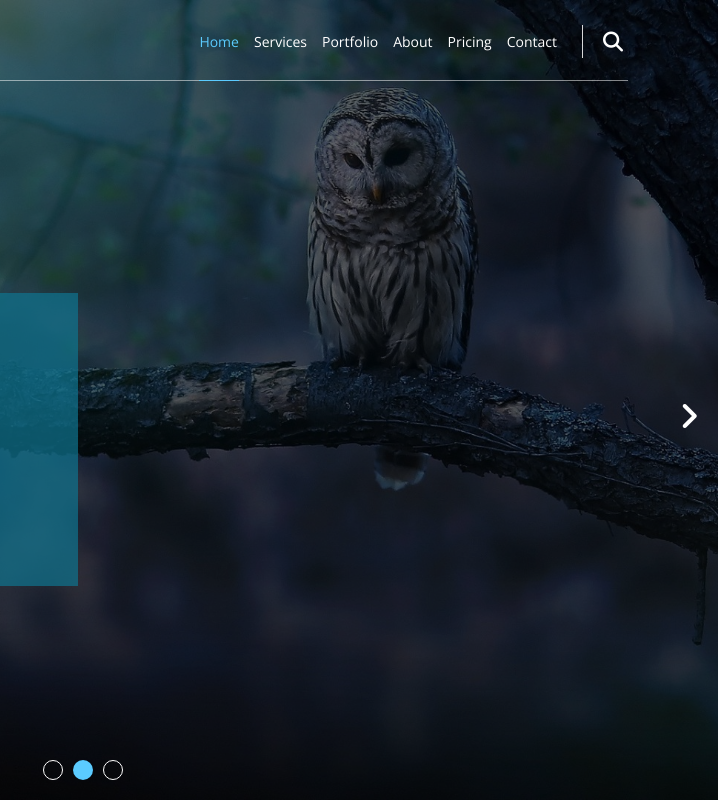
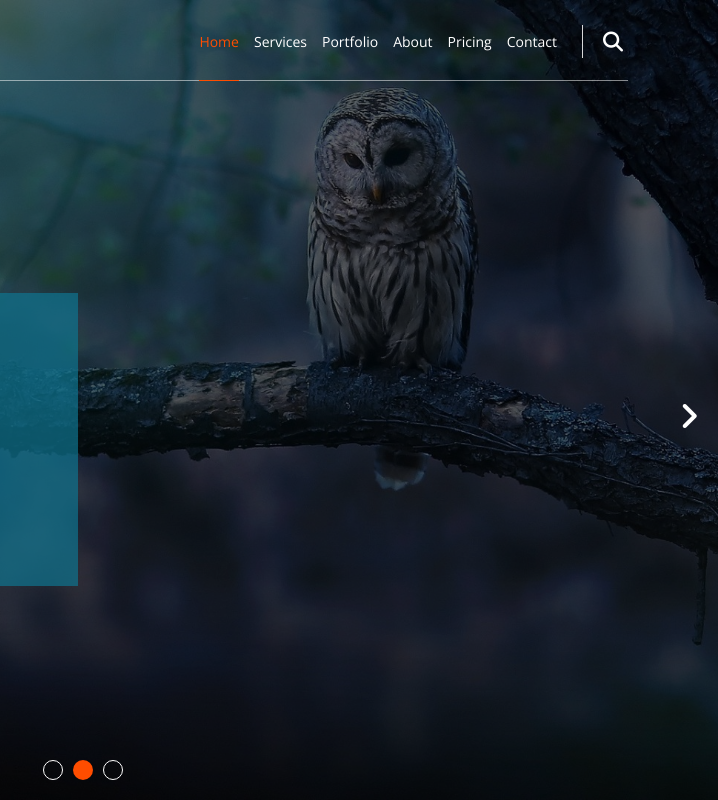
Before and after one commit to Abdalla-Elhagar0/git-course, a plain HTML site: page index.html in a window 1280 px wide. Shown: the top 800 px of the page, 562-1280 px from the left. Drawn offline with nearby package versions, Linux system fonts and the light colour scheme.

Commit message:
Chainged the main color to orange

```diff
--- a/css/stayle.css
+++ b/css/stayle.css
@@ -35,8 +35,8 @@ a {
     }
 }
 :root {
-    --main-color: rgb(91, 203, 255);
-    /* --main-color: rgb(255, 77, 0); */
+    /* --main-color: rgb(91, 203, 255); */
+    --main-color: rgb(255, 77, 0);
 }
 /* start header */
 header {
```
